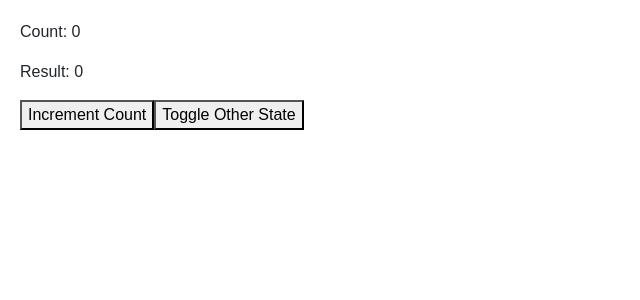
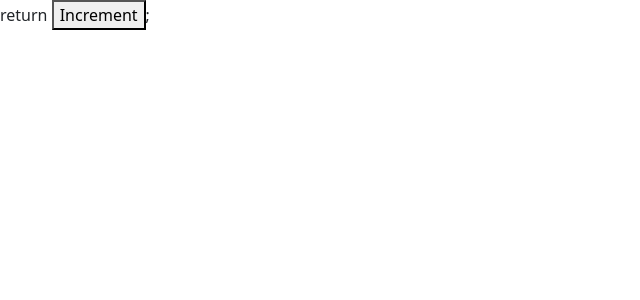
Before and after one commit to MohanManirul/react-blog, a React (Vite) app: page /module6 in a window 1280 px wide. Shown: the top 300 px of the page, without its empty margins (0-640 px from the left). Built offline with nearby package versions, Linux system fonts and the light colour scheme.

Commit message:
useCallbacl

```diff
--- a/src/App.jsx
+++ b/src/App.jsx
@@ -5,6 +5,8 @@ import DetailsPage from "./pages/DetailsPage.jsx";
 import React, { useState } from 'react';
 import Module6 from "./pages/Module6.jsx";
 import Module5 from './pages/Module5';
+import UseCallBackFunc from "./pages/UseCallBackFunc.jsx";
+
 
 
 const App = () => {
@@ -42,6 +44,7 @@ const handleSubmit = (e) => {
           <Routes>
             <Route path="/module5" element={<Module5/>} />
             <Route path="/module6" element={<Module6/>} />
+            <Route path="/usecallback" element={<UseCallBackFunc/>} />
 
             <Route path="/" element={<HomePage/>} />
             <Route path="/byCategory/:id" element={<ByCategoryPage/>} />
--- /dev/null
+++ b/src/component/ChildComponent.jsx
@@ -0,0 +1,16 @@
+import React from 'react';
+
+const ChildComponent = ({ onIncrement }) => {
+  function ChildComponent({ onIncrement }) {
+    console.log('Child rendered');
+
+  }
+
+  return (
+    <div>
+      return <button onClick={ChildComponent}>Increment</button>;
+    </div>
+  );
+};
+
+export default ChildComponent;
--- a/src/component/Module6Class2.jsx
+++ b/src/component/Module6Class2.jsx
@@ -1,22 +1,21 @@
-import React, { useState } from "react";
+import React from 'react';
 
 const Module6Class2 = () => {
-  const [count, setCount] = useState(0);
-  const [otherState, setOtherState] = useState(false);
+      function ChildComponent({ handleClick }) {
+        return <button onClick={handleClick}>Click Me</button>;
+      }
 
-  const expensiveCalculation = () => {
-    console.log("Running expensive calculation...");
-    return count * 2;
-  };
+      function ParentComponent() {
+        const handleChildClick = () => {
+          console.log("Button clicked in Child Component");
+        };
 
-  const result = expensiveCalculation();
+        return <ChildComponent handleClick={handleChildClick} />;
+      }
 
   return (
     <div>
-      <p>Count: {count}</p>
-      <p>Result: {result}</p>
-      <button onClick={() => setCount(count + 1)}>Increment Count</button>
-      <button onClick={() => setOtherState(!otherState)}>Toggle Other State</button>
+
     </div>
   );
 };
--- /dev/null
+++ b/src/component/Todos.jsx
@@ -0,0 +1,14 @@
+import React from "react";
+
+function Todos({ handleClick }) {
+  console.log("🎈 Child Component Re-rendered!");
+
+  return (
+    <div>
+      <h3>Child Component</h3>
+      <button onClick={handleClick}>Click from Child</button>
+    </div>
+  );
+}
+
+export default Todos;
--- a/src/layout/layout.jsx
+++ b/src/layout/layout.jsx
@@ -26,6 +26,7 @@ const Layout = (props) => {
            <ul className="listDisplay">
                 <li className="listDisplay"> <NavLink to={'/module5'}>Module 5</NavLink></li> <br />
                 <li className="listDisplay"> <NavLink to={'/module6'}>Module 6</NavLink></li> <br />
+                <li className="listDisplay"> <NavLink to={'/usecallback'}>Use call back hook</NavLink></li> <br />
            </ul>
 
                 <ul className="listDisplay">
--- a/src/pages/Module6.jsx
+++ b/src/pages/Module6.jsx
@@ -1,25 +1,29 @@
-import React, { useState } from "react";
-import Module6Class2 from './../component/Module6Class2';
+import React, { useReducer } from "react";
+import ChildComponent from './../component/ChildComponent';
 
-function InputArrayForm() {
-  const [stringValue, setStringValue] = useState("");
-  const [dateValue, setDateValue] = useState("");
-  const [dataArray, setDataArray] = useState([]);
+// Reducer function
+const reducer = (state, action) => {
+  switch (action.type) {
+    case "increment":
+      return { count: state.count + 1 };
+    case "decrement":
+      return { count: state.count - 1 };
+    case "reset":
+      return { count: 0 };
+    default:
+      throw new Error("Unknown action type");
+  }
+};
 
-  const handleSubmit = () => {
-    if (stringValue && dateValue) {
-      const newEntry = { string: stringValue, date: dateValue };
-      setDataArray([...dataArray, newEntry]); // নতুন entry array-তে যোগ করা
-      setStringValue(""); // input reset
-      setDateValue("");
-    }
+const Module6 = () => {
+
+
+  const handleChildClick = () => {
+    console.log("Button clicked in Child Component");
   };
 
-  return (
-    <div style={{ padding: "20px", fontFamily: "Arial, sans-serif" }}>
-      <Module6Class2 />
-    </div>
-  );
-}
+  return <ChildComponent handleClick={handleChildClick} />;
 
-export default InputArrayForm;
+};
+
+export default Module6;
--- /dev/null
+++ b/src/pages/UseCallBackFunc.jsx
@@ -0,0 +1,30 @@
+import React, { useState, useCallback } from "react";
+import Todos from "../component/Todos";
+
+function UseCallBackFunc() {
+  const [count, setCount] = useState(0);
+  const [text, setText] = useState("");
+
+  // useCallback ব্যবহার করলে handleClick শুধুমাত্র count পরিবর্তিত হলে নতুন তৈরি হবে
+  const handleClick = useCallback(() => {
+    setCount(count + 1);
+  }, [count]); // শুধুমাত্র count পরিবর্তন হলে handleClick নতুন তৈরি হবে
+
+  console.log("🔄 Parent Re-rendered!");
+
+  return (
+    <div>
+      <h2>Parent Component</h2>
+      <p>Count: {count}</p>
+      <button onClick={handleClick}>Increase</button>
+      <input
+        type="text"
+        onChange={(e) => setText(e.target.value)}
+        placeholder="Type something..."
+      />
+      <Todos handleClick={handleClick} />
+    </div>
+  );
+}
+
+export default UseCallBackFunc;
```
Also changed, not shown: src/component/Mutability.jsx (added, +15 -0 lines), src/pages/Parent.jsx (added, +11 -0 lines).
